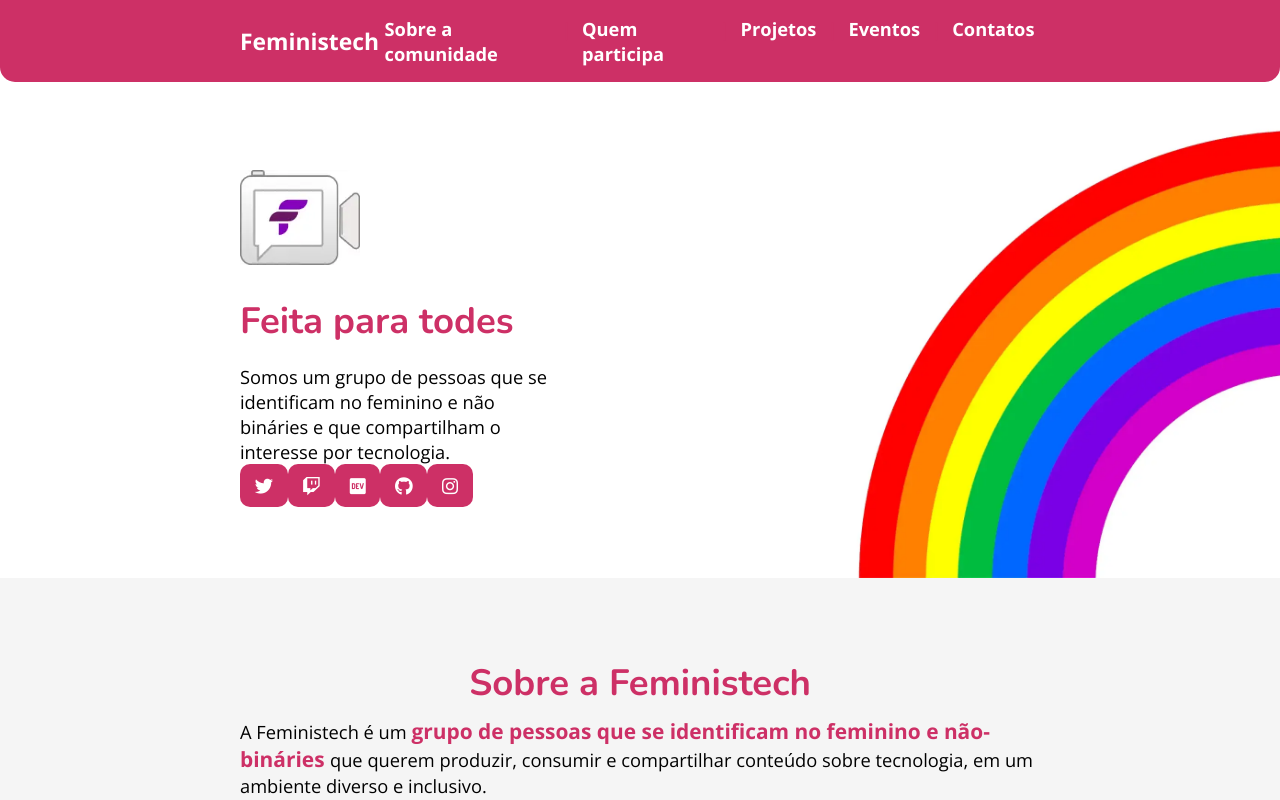
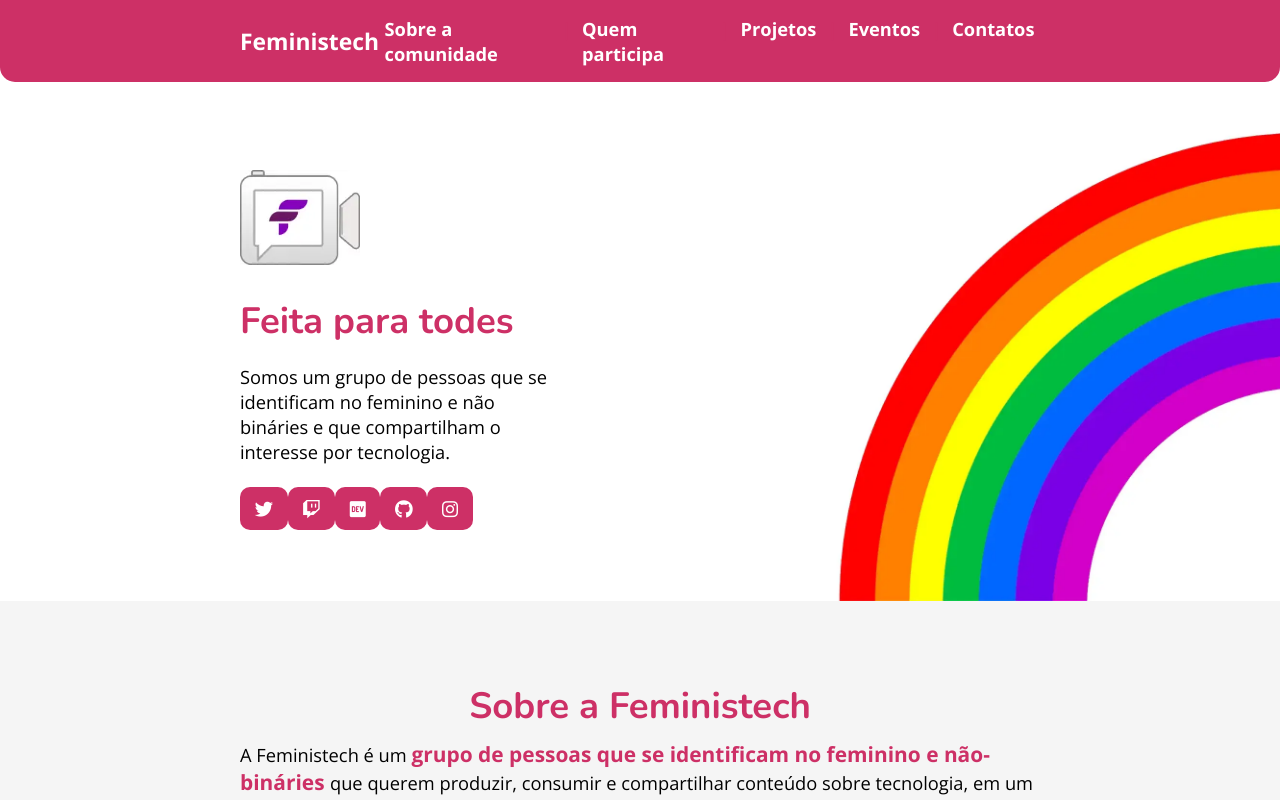
Before and after one commit to feministech/feministech, a Nuxt app: page / in a window 1280 px wide. Shown: the top 800 px of the page. Built offline with nearby package versions, Linux system fonts and the light colour scheme.

Commit message:
adicionando margem para links do hero

```diff
--- a/components/HeroSection.vue
+++ b/components/HeroSection.vue
@@ -45,4 +45,8 @@
 .hero > p {
   width: 40%;
 }
+
+.hero-social-links{
+  margin-top: 2em;
+}
 </style>
```
